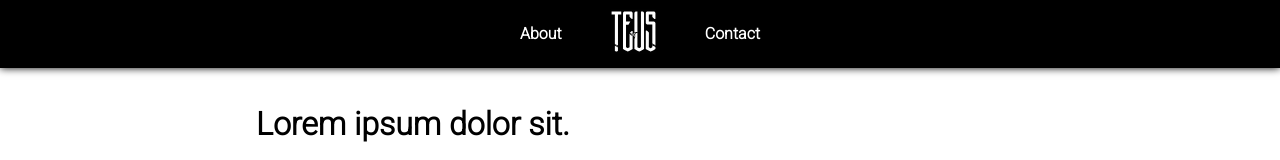
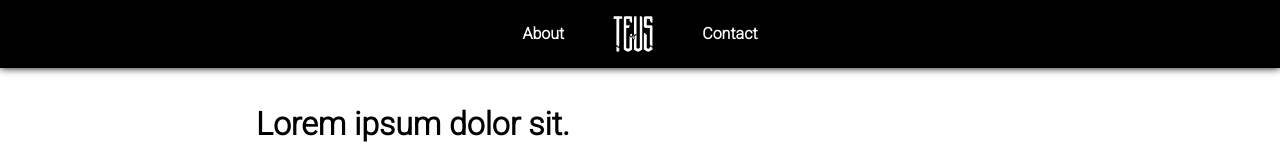
Before and after one commit to teustenn/my-website, a plain HTML site: page index.html in a window 1280 px wide. Shown: the top 160 px of the page. Drawn offline with Linux system fonts and the light colour scheme.

Commit message:
FIX - Logo

```diff
--- a/index.html
+++ b/index.html
@@ -14,7 +14,7 @@
         <nav>
             <ul>
                 <li class="nav_links"><a href="index.html">About</a></li>
-                <li><img class="logo" src="/images/teus.svg" alt="logo"></li>
+                <li><img class="logo" src="/images/01.jpg" alt="logo"></li>
                 <li class="nav_links"><a href="#contact">Contact</a></li>
             </ul>
         </nav>
--- a/styles.css
+++ b/styles.css
@@ -40,8 +40,8 @@ header li a {
 }
 
 .logo {
-  width: 45px;
-  height: 45px;
+  width: 40px;
+  height: 40px;
   margin: -15px;
   user-select: none;
 }
```
Also changed, not shown: images/01.jpg (added).
